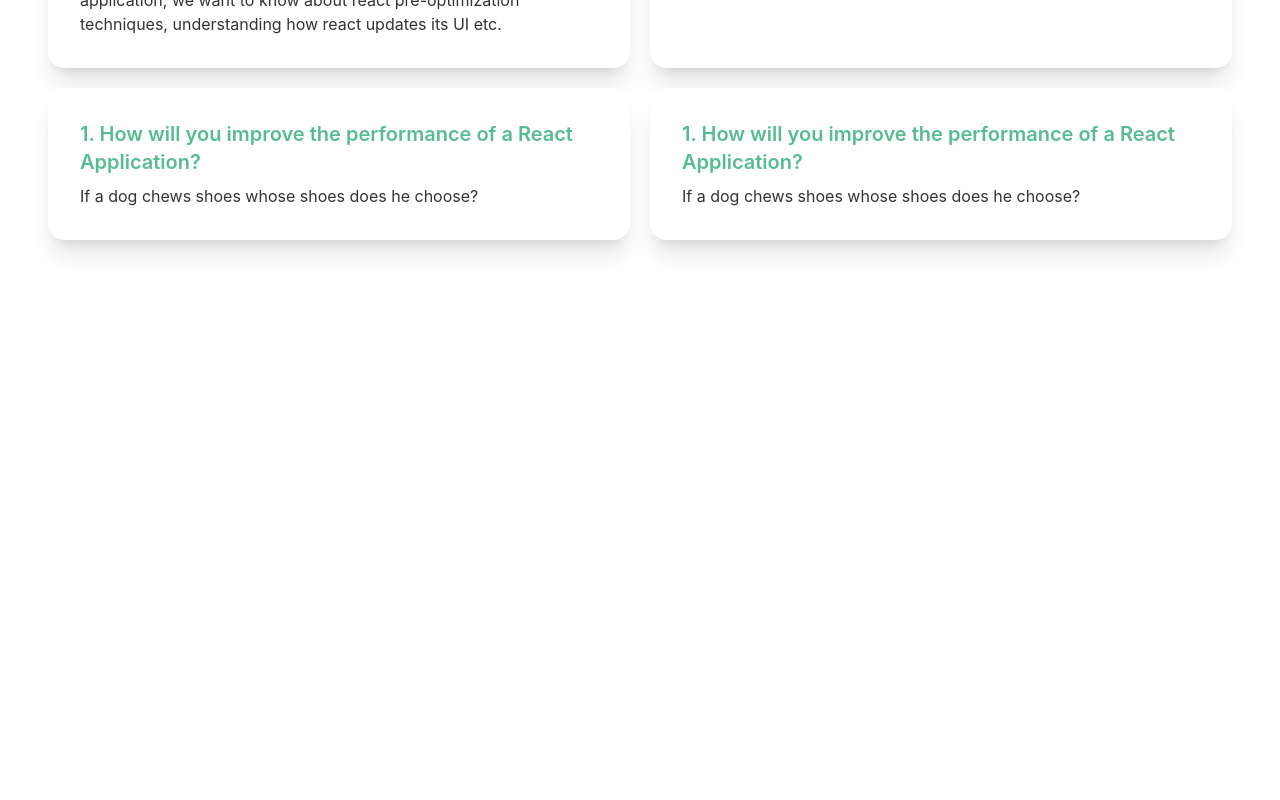
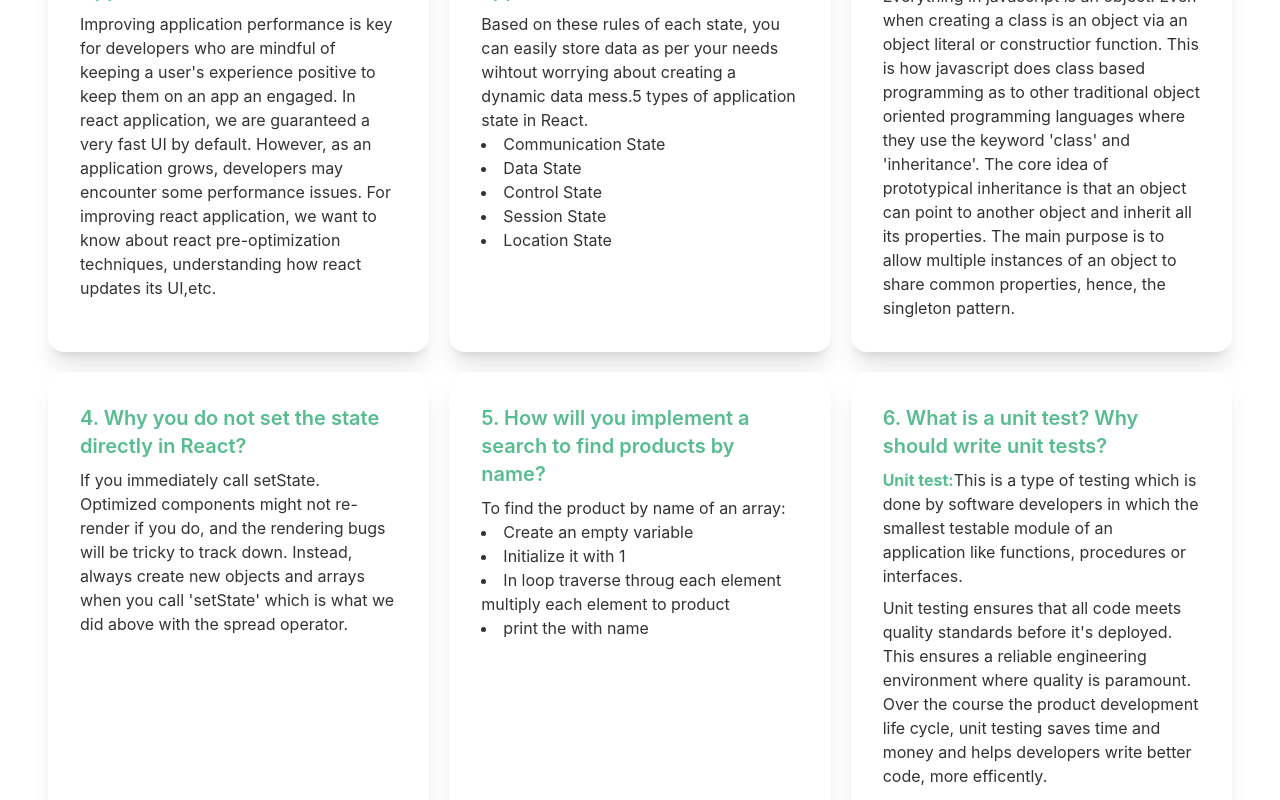
Before and after one commit to shahin7333/manufacturer-website-client, a React (Create React App) app: page /blogs in a window 1280 px wide. Shown: the part 340-1140 px from the top of the page. Before the commit the page ends 800 px from the top, so only its background shows below. Built offline with nearby package versions, Linux system fonts and the light colour scheme.

Commit message:
blog added

```diff
--- a/src/App.js
+++ b/src/App.js
@@ -9,6 +9,7 @@
 import Navbar from './Pages/Shared/Navbar';
 import Reviews from './Pages/Reviews';
 import About from './Pages/About';
+import Footer from './Pages/Shared/Footer';
 
 function App() {
   return (
@@ -23,7 +24,7 @@
   </Routes>
 
 
-
+  <Footer/>
     </div>
   );
 }
--- a/src/Pages/Blogs.js
+++ b/src/Pages/Blogs.js
@@ -2,39 +2,80 @@
 
 const Blogs = () => {
   return (
-    <div className="mt-12 grid grid-cols-1 md:grid-cols-1 lg:grid-cols-2 gap-5 mx-12">
+   <div>
+       <h1 className='text-center text-3xl text-secondary font-bold mt-20'>Questions-Answers Blog</h1>
+        <div className="mt-12 grid grid-cols-1 md:grid-cols-2 lg:grid-cols-3 gap-5 mx-12">
+
         <div class="card bg-base-100 shadow-xl">
           <div class="card-body">
             <h2 class="card-title text-secondary">
               1. How will you improve the performance of a React Application?
             </h2>
             <p>
-              Improving application performance is key for developers who are mindful of keeping a user's experience positive to keep them on an app an engaged. In react application, we are guaranteed a very fast UI by default. However, as an application grows, developers may encounter some performance issues. For improving react application, we want to know about react pre-optimization techniques, understanding how react updates its UI etc.
+                Improving application performance is key for developers who are mindful of keeping a user's experience positive to keep them on an app an engaged. In react application, we are guaranteed a very fast UI by default. However, as an application grows, developers may encounter some performance issues. For improving react application, we want to know about react pre-optimization techniques, understanding how react updates its UI,etc.
             </p>
           </div>
         </div>
         <div class="card bg-base-100 shadow-xl">
           <div class="card-body">
             <h2 class="card-title text-secondary">
-            1. How will you improve the performance of a React Application?
+              2. What are the different ways to manage a state in a React application?
             </h2>
-          <p>If a dog chews shoes whose shoes does he choose?</p>
+            <p>Based on these rules of each state, you can easily store data as per your needs wihtout worrying about creating a dynamic data mess.5 types of application state in React.
+
+                    <li>Communication State</li>
+                    <li>Data State</li>
+                    <li>Control State</li>
+                    <li>Session State</li>
+                    <li>Location State</li>
+
+            </p>
           </div>
         </div>
         <div class="card bg-base-100 shadow-xl">
           <div class="card-body">
             <h2 class="card-title text-secondary">
-            1. How will you improve the performance of a React Application?
+              3. How does prototypical inheritance work?
             </h2>
-          <p>If a dog chews shoes whose shoes does he choose?</p>
+            <p>
+                Everything in javascript is an object. Even when creating a class is an object via an object literal or constructior function. This is how javascript does class based programming as to other traditional object oriented programming languages where they use the keyword 'class' and 'inheritance'.
+                The core idea of prototypical inheritance is that an object can point to another object and inherit all its properties. The main purpose is to allow multiple instances of an object to share common properties, hence, the singleton pattern.
+            </p>
           </div>
         </div>
         <div class="card bg-base-100 shadow-xl">
           <div class="card-body">
             <h2 class="card-title text-secondary">
-            1. How will you improve the performance of a React Application?
+              4. Why you do not set the state directly in React?
             </h2>
-          <p>If a dog chews shoes whose shoes does he choose?</p>
+            <p>
+                If you immediately call setState. Optimized components might not re-render if you do, and the rendering bugs will be tricky to track down. Instead, always create new objects and arrays when you call 'setState' which is what we did above with the spread operator.
+            </p>
+          </div>
+        </div>
+        <div class="card bg-base-100 shadow-xl">
+          <div class="card-body">
+            <h2 class="card-title text-secondary">
+              5.  How will you implement a search to find products by name?
+            </h2>
+            <p>To find the product by name of an array:
+                <li>Create an empty variable</li>
+                <li>Initialize it with 1</li>
+                <li>In loop traverse throug each element multiply each element to product</li>
+                <li>print the with name</li>
+            </p>
+          </div>
+        </div>
+        <div class="card bg-base-100 shadow-xl">
+          <div class="card-body">
+            <h2 class="card-title text-secondary">
+              6. What is a unit test? Why should write unit tests?
+            </h2>
+            <p><span className='font-bold text-secondary'>Unit test:</span>This is a type of testing which is done by software developers in which the smallest testable module of an application like functions, procedures or interfaces.</p>
+            <p>
+                Unit testing ensures that all code meets quality standards before it's deployed. This ensures a reliable engineering environment where quality is paramount. Over the course the product development life cycle, unit testing saves time and money and helps developers write better code, more efficently.
+            </p>
+          </div>
         </div>
       </div>
    </div>
--- a/src/Pages/Home/Home.js
+++ b/src/Pages/Home/Home.js
@@ -3,7 +3,6 @@
 import BusinessSummery from './BusinessSummery';
 import Reviews from './Reviews';
 import Tools from './Tools';
-import Footer from '../Shared/Footer'
 import ToolSummery from './ToolSummery';
 import OrderToHand from './OrderToHand';
 
@@ -17,7 +16,7 @@
         <Reviews/>
         <ToolSummery/>
         <OrderToHand/>
-        <Footer/>
+
 
         </div>
     );
```
Lines whose indentation alone changed are shown as unchanged.
